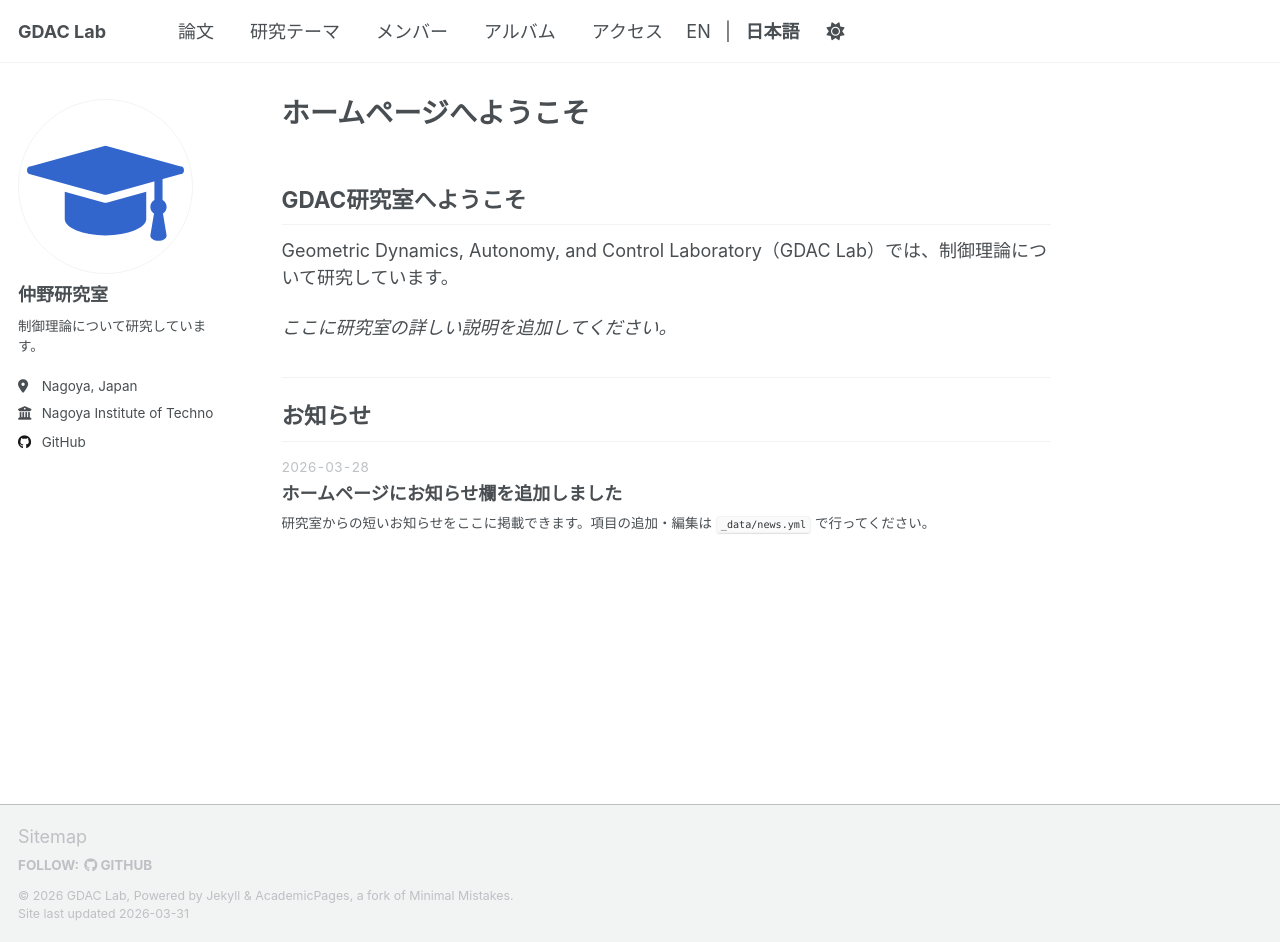
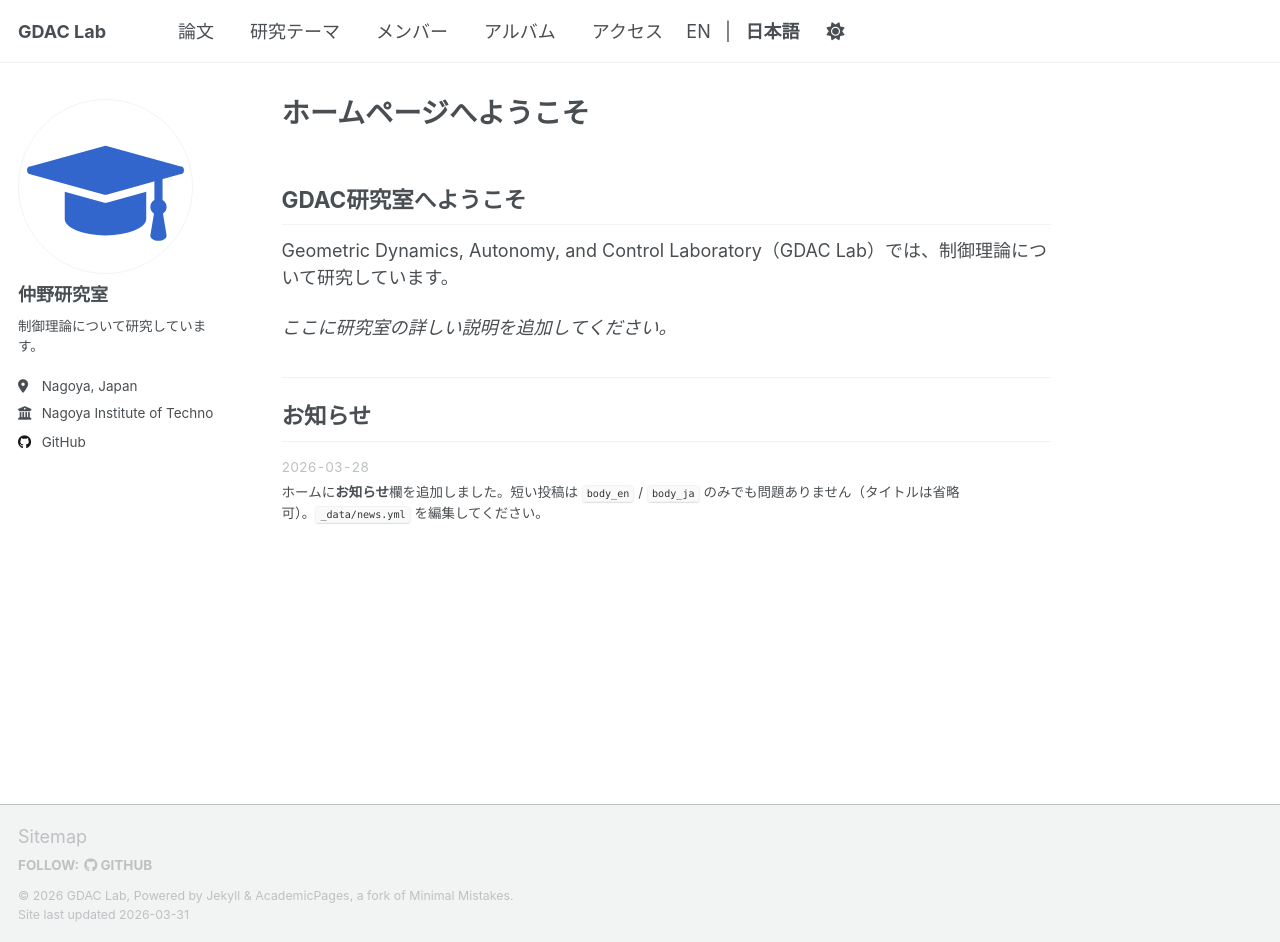
Before and after one commit to GDAC-Lab/gdac-lab.github.io, a Jekyll site: the page built from _pages/ja/index.md, in a window 1280 px wide and 942 px high. Built offline with Jekyll 4.4.1, drawn with Linux system fonts in a browser that asks for light colours; a script that is not in the unit is left out.

Commit message:
Update news section with improved item display and optional titles
- Revised the news YAML structure to clarify optional fields for titles and bodies.
- Enhanced the HTML include to conditionally render news items based on available content, ensuring better layout and visibility.
- Added CSS styles to manage spacing when titles are omitted, improving overall presentation.

```diff
--- a/_data/news.yml
+++ b/_data/news.yml
@@ -1,15 +1,11 @@
 # News / お知らせ (shown on EN and JA home pages, newest first).
 # Fields per item:
-#   date: YYYY-MM-DD (required)
-#   title: fallback title if title_en / title_ja omitted
-#   title_en, title_ja: optional per-language titles
-#   body: fallback body (Markdown OK in body / body_en / body_ja)
-#   body_en, body_ja: optional
+#   date: YYYY-MM-DD (required for display)
+#   title, title_en, title_ja: all optional (short items can use body_* only)
+#   body, body_en, body_ja: optional (Markdown); at least one of title/body/link should be set
 #   link: optional URL (external or on this site)
 #   link_label_en, link_label_ja: optional; default "Read more" / 「詳細」
 items:
   - date: "2026-03-28"
-    title_en: "News section on the home page"
-    title_ja: "ホームページにお知らせ欄を追加しました"
-    body_en: "Short announcements for the laboratory will appear here. Edit `_data/news.yml` to add or change items."
-    body_ja: "研究室からの短いお知らせをここに掲載できます。項目の追加・編集は `_data/news.yml` で行ってください。"
+    body_en: "Added a **News** section on the home page. Edit `_data/news.yml` to post updates—titles are optional for short notices."
+    body_ja: "ホームに**お知らせ**欄を追加しました。短い投稿は `body_en` / `body_ja` のみでも問題ありません（タイトルは省略可）。`_data/news.yml` を編集してください。"
--- a/_includes/home-news.html
+++ b/_includes/home-news.html
@@ -6,23 +6,27 @@
   <h2 id="home-news-heading" class="home-news__heading">{% if page.lang == 'ja' %}お知らせ{% else %}News{% endif %}</h2>
   <ul class="home-news__list">
     {% for item in _sorted limit: 8 %}
-    <li class="home-news__item">
-      <time class="home-news__date" datetime="{{ item.date }}">{{ item.date | date: "%Y-%m-%d" }}</time>
       {% if page.lang == 'ja' %}
-        {% assign _ntitle = item.title_ja | default: item.title %}
-        {% assign _nbody = item.body_ja | default: item.body %}
+        {% assign _ntitle = item.title_ja | default: item.title | strip %}
+        {% assign _nbody = item.body_ja | default: item.body | strip %}
         {% assign _llab = item.link_label_ja | default: '詳細' %}
       {% else %}
-        {% assign _ntitle = item.title_en | default: item.title %}
-        {% assign _nbody = item.body_en | default: item.body %}
+        {% assign _ntitle = item.title_en | default: item.title | strip %}
+        {% assign _nbody = item.body_en | default: item.body | strip %}
         {% assign _llab = item.link_label_en | default: 'Read more' %}
       {% endif %}
-      {% if _ntitle %}<h3 class="home-news__title">{{ _ntitle }}</h3>{% endif %}
-      {% if _nbody %}<div class="home-news__body">{{ _nbody | markdownify }}</div>{% endif %}
+      {% if item.date %}
+        {% if _ntitle != "" or _nbody != "" or item.link and item.link != "" %}
+    <li class="home-news__item{% unless _ntitle %} home-news__item--no-title{% endunless %}">
+      <time class="home-news__date" datetime="{{ item.date }}">{{ item.date | date: "%Y-%m-%d" }}</time>
+      {% if _ntitle != "" %}<h3 class="home-news__title">{{ _ntitle }}</h3>{% endif %}
+      {% if _nbody != "" %}<div class="home-news__body">{{ _nbody | markdownify }}</div>{% endif %}
       {% if item.link and item.link != "" %}
         <p class="home-news__link-wrap"><a href="{{ item.link }}" class="home-news__more">{{ _llab }}</a></p>
       {% endif %}
     </li>
+        {% endif %}
+      {% endif %}
     {% endfor %}
   </ul>
 </section>
--- a/_sass/layout/_home-news.scss
+++ b/_sass/layout/_home-news.scss
@@ -45,6 +45,11 @@
   line-height: 1.35;
 }
 
+/* Title omitted: date flows into body */
+.home-news__item--no-title .home-news__body {
+  margin-top: 0.15rem;
+}
+
 .home-news__body {
   margin: 0;
   font-size: $type-size-6;
```
